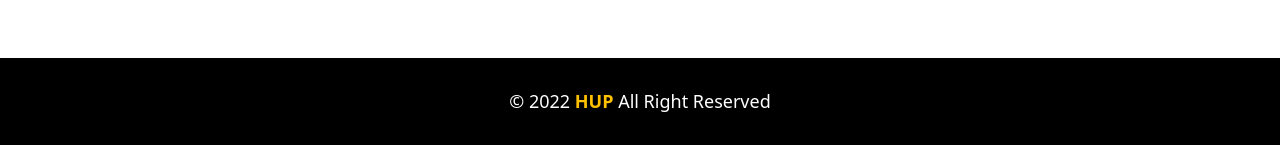
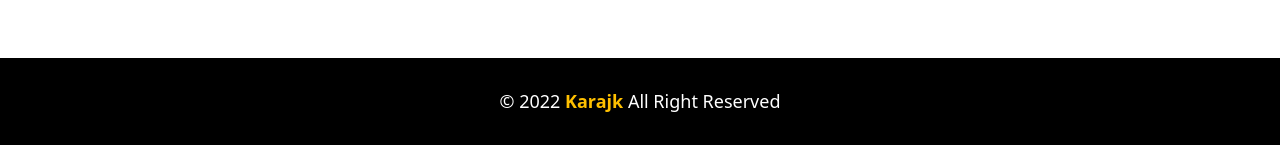
Before and after one commit to Tareq-Alotaibi/graduation-project, a Django app: page /reserve/ in a window 1280 px wide. Shown: the part 726-871 px from the top of the page. Run offline with Django 4.2, Linux system fonts and the light colour scheme; data comes from the database, SQL or seed files in the repository; some libraries are stand-ins or nearby versions.

Commit message:
fix text

```diff
--- a/parking/templates/parking/reserve.html
+++ b/parking/templates/parking/reserve.html
@@ -146,7 +146,7 @@
     <!-- End Portfolio -->
     <!-- End Contact -->
     <!-- Start Footer -->
-    <div class="footer">&copy; 2022 <span>HUP</span> All Right Reserved</div>
+    <div class="footer">&copy; 2022 <span>Karajk</span> All Right Reserved</div>
     <!-- End Footer -->
     <script>
       function checkDate() {
@@ -158,5 +158,8 @@
         }
       }
     </script>
+
+
+
   </body>
 </html>
```
